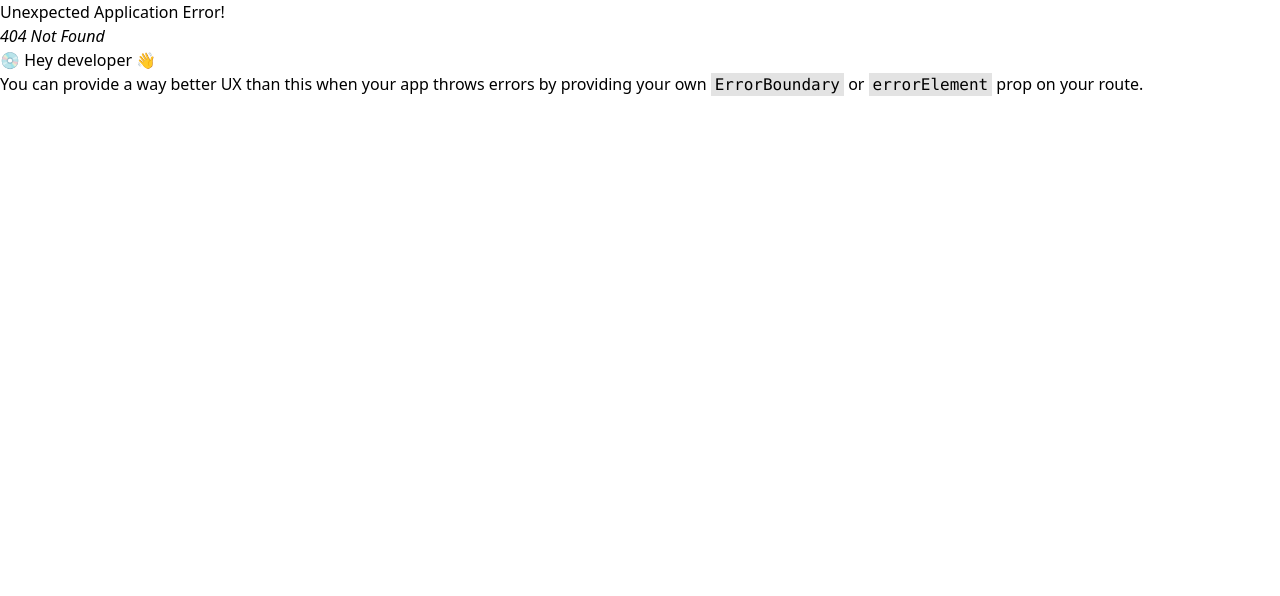
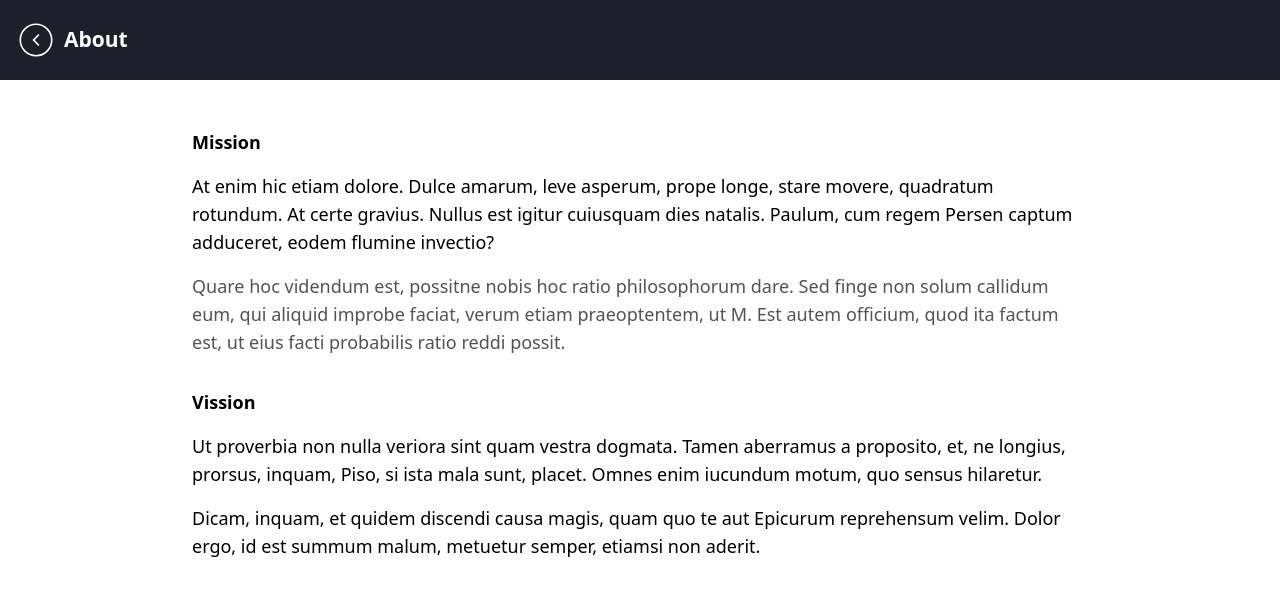
Before and after one commit to JaseelaAlimahamed/ServiceConnectProviderUI, a React (Vite) app: page /about in a window 1280 px wide. Before the commit this address had no page. Shown: the top 596 px of the page. Built offline with nearby package versions, Linux system fonts and the light colour scheme.

Commit message:
About page

```diff
--- /dev/null
+++ b/src/components/serviceProvider/aboutComponent/aboutText.jsx
@@ -0,0 +1,39 @@
+import React from 'react';
+
+const AboutText = () => {
+  return (
+    <div className="w-full h-screen p-4 bg-primary ">
+      <div className="max-w-4xl mx-auto">
+
+        <section className="mt-8">
+          <h2 className="md:text-base lg:text-lg  mb-4 text-heading_blck font-bold">Mission</h2>
+          <p className="md:text-base lg:text-lg text-para_grey font-medium">
+            At enim hic etiam dolore. Dulce amarum, leve asperum, prope longe, stare movere,
+            quadratum rotundum. At certe gravius. Nullus est igitur cuiusquam dies natalis.
+            Paulum, cum regem Persen captum adduceret, eodem flumine invectio?
+          </p>
+          <p className="md:text-base lg:text-lg mt-4 text-profilefont font-medium">
+            Quare hoc videndum est, possitne nobis hoc ratio philosophorum dare. Sed finge
+            non solum callidum eum, qui aliquid improbe faciat, verum etiam praeoptentem, ut M.
+            Est autem officium, quod ita factum est, ut eius facti probabilis ratio reddi possit.
+          </p>
+        </section>
+
+        <section className='mt-8'>
+          <h2 className="md:text-base lg:text-lg  mb-4 text-heading_blck font-bold">Vission</h2>
+          <p className="md:text-base lg:text-lg text-para_grey font-medium">
+            Ut proverbia non nulla veriora sint quam vestra dogmata. Tamen aberramus a proposito,
+            et, ne longius, prorsus, inquam, Piso, si ista mala sunt, placet. Omnes enim iucundum
+            motum, quo sensus hilaretur.
+          </p>
+          <p className="md:text-base lg:text-lg mt-4 text-para_grey font-medium">
+            Dicam, inquam, et quidem discendi causa magis, quam quo te aut Epicurum reprehensum
+            velim. Dolor ergo, id est summum malum, metuetur semper, etiamsi non aderit.
+          </p>
+        </section>
+      </div>
+    </div>
+  );
+};
+
+export default AboutText;
--- /dev/null
+++ b/src/pages/ServiceProviderPages/aboutPage/aboutPage.jsx
@@ -0,0 +1,12 @@
+import React from 'react';
+import AboutText from '../../../components/serviceProvider/aboutComponent/aboutText';
+
+const AboutPage = () => {
+  return (
+    <div>
+      <AboutText />
+    </div>
+  );
+};
+
+export default AboutPage;
--- a/src/routes/ProviderRoutes.jsx
+++ b/src/routes/ProviderRoutes.jsx
@@ -23,6 +23,7 @@ import DeclinePage from '../Pages/Services/DeclinePage';
 import AcceptAndInvoice from '../Pages/AcceptAndInvoice/AcceptAndInvoice'
 import AdsManagementPage from '../Pages/managementPages/AdsManagementPage';
 import NotificationsPage from '../pages/ServiceProviderPages/notificationsPage/notificationsPage';
+import AboutPage from '../pages/ServiceProviderPages/aboutPage/aboutPage';
 
 
 const ProviderRoutes = createBrowserRouter([
@@ -106,6 +107,9 @@ const ProviderRoutes = createBrowserRouter([
         path: 'notification',
         element: <NotificationsPage/>,
         loader: protectRoute,
+      },{
+        path: 'about',
+        element: <AboutPage/>
       },
 
     ],
```
